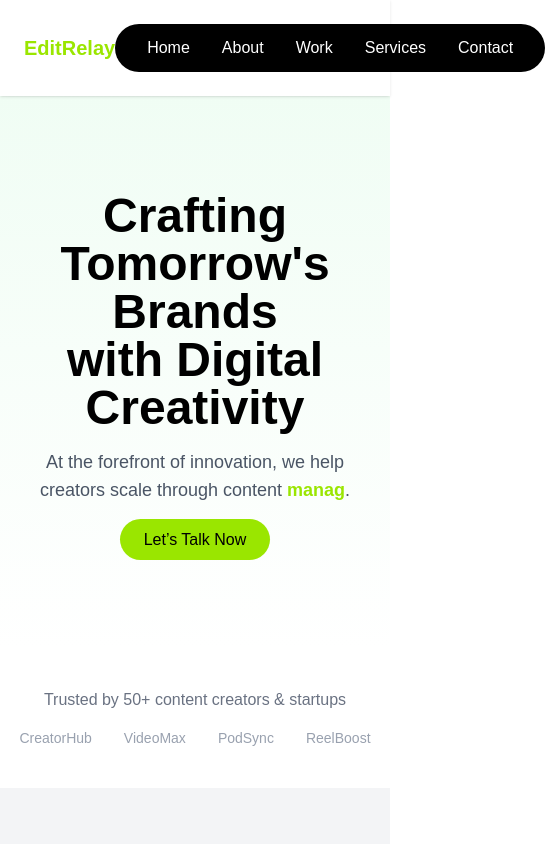
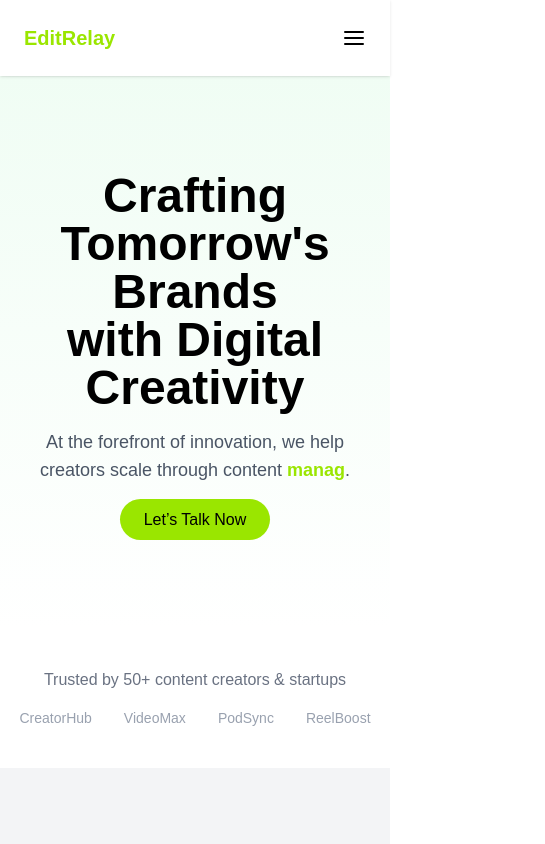
Before and after one commit to Yasso15-pixel/EditRelay, a Next.js app: page / in a window 390 px wide. Shown: the top 844 px of the page, 545 px wide, since content can reach past the window. Built offline with nearby package versions, Linux system fonts and the light colour scheme.

Commit message:
update page.tsx
d

```diff
--- a/app/page.tsx
+++ b/app/page.tsx
@@ -11,6 +11,7 @@ export default function Home() {
   const [loopNum, setLoopNum] = useState(0)
   const [deleting, setDeleting] = useState(false)
   const [typingSpeed, setTypingSpeed] = useState(120)
+  const [menuOpen, setMenuOpen] = useState(false)
   const words = ['editing', 'repurposing', 'management']
 
   useEffect(() => {
@@ -55,29 +56,41 @@ export default function Home() {
       </Head>
     <main className="bg-white text-black font-sans">
 
-      {/* Navbar */}
         <header className="w-full py-6 shadow-sm justify-center items-center bg-white sticky top-0 z-50">
           <div className="max-w-7xl mx-auto flex justify-between items-center px-6">
 
-
-
             <a href="#home" className="flex items-center space-x-2">
-
               <span className="text-xl text-lime-400 font-bold">EditRelay</span>
             </a>
 
-          <nav className="flex-1 flex justify-center">
+            {/* Hamburger button - visible on mobile only */}
+            <button
+              className="md:hidden text-black focus:outline-none"
+              onClick={() => setMenuOpen(!menuOpen)}
+              aria-label="Toggle menu"
+            >
+              {/* Simple hamburger icon */}
+              <svg className="w-6 h-6" fill="none" stroke="currentColor" strokeWidth="2" viewBox="0 0 24 24" strokeLinecap="round" strokeLinejoin="round">
+                {menuOpen ? (
+                  <path d="M6 18L18 6M6 6l12 12" /> // X icon when open
+                ) : (
+                  <path d="M3 12h18M3 6h18M3 18h18" /> // Hamburger lines when closed
+                )}
+              </svg>
+            </button>
+
+            {/* Nav - hidden on mobile, show on md+ */}
+            <nav className="hidden md:flex flex-1 justify-center">
               <div className="bg-black text-white rounded-full px-8 py-3 flex space-x-8 text-md font-small relative">
-
                 <a href="#home" className="hover:text-lime-400 transition">Home</a>
                 <a href="#about" className="hover:text-lime-400 transition">About</a>
-    <a href="#work"className="hover:text-lime-400 transition">Work</a>
-
+                <a href="#work" className="hover:text-lime-400 transition">Work</a>
                 <a href="#services" className="hover:text-lime-400 transition">Services</a>
                 <a href="#contact" className="hover:text-lime-400 transition">Contact</a>
               </div>
             </nav>
 
+            {/* Call to action button - hidden on mobile */}
             <a
               href="#contact"
               className="ml-4 bg-lime-400 hover:bg-lime-500 text-black px-6 py-3 rounded-full font-medium hidden md:inline-block"
@@ -85,6 +98,26 @@ export default function Home() {
               Let’s Talk Now
             </a>
           </div>
+
+          {/* Mobile menu dropdown - visible only if menuOpen */}
+          {menuOpen && (
+            <nav className="md:hidden bg-black bg-opacity-95 text-white flex flex-col items-center space-y-4 py-4 rounded-b-lg mt-2 mx-6">
+              <a href="#home" onClick={() => setMenuOpen(false)} className="hover:text-lime-400 transition text-lg">Home</a>
+              <a href="#about" onClick={() => setMenuOpen(false)} className="hover:text-lime-400 transition text-lg">About</a>
+              <a href="#work" onClick={() => setMenuOpen(false)} className="hover:text-lime-400 transition text-lg">Work</a>
+              <a href="#services" onClick={() => setMenuOpen(false)} className="hover:text-lime-400 transition text-lg">Services</a>
+              <a href="#contact" onClick={() => setMenuOpen(false)} className="hover:text-lime-400 transition text-lg">Contact</a>
+
+              {/* Optional: CTA button in mobile menu */}
+              <a
+                href="#contact"
+                onClick={() => setMenuOpen(false)}
+                className="bg-lime-400 hover:bg-lime-500 text-black px-6 py-3 rounded-full font-medium"
+              >
+                Let’s Talk Now
+              </a>
+            </nav>
+          )}
         </header>
 
       {/* Hero */}
```
Lines whose indentation alone changed are shown as unchanged.
